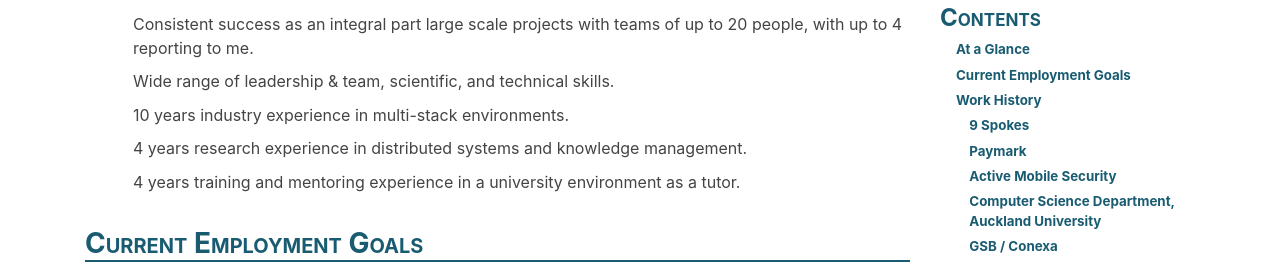
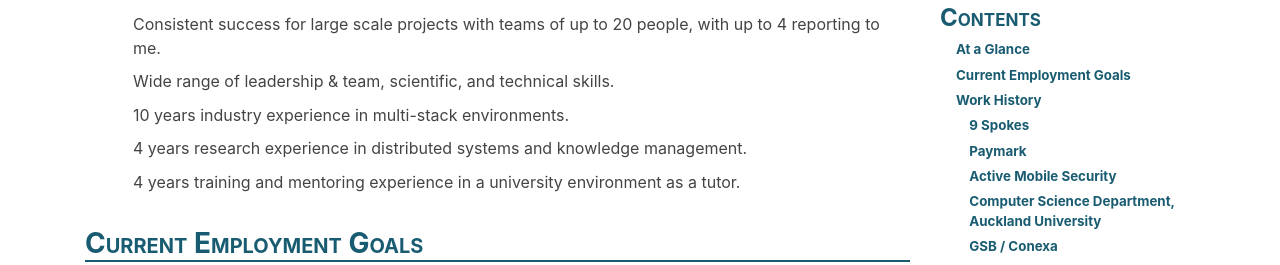
Before and after one commit to sentientlaser/sentientlaser.github.io, a plain HTML site: page index.html in a window 1280 px wide. Shown: the part 428-693 px from the top of the page. Drawn offline with nearby package versions, Linux system fonts and the light colour scheme.

Commit message:
Update index.html

```diff
--- a/index.html
+++ b/index.html
@@ -215,7 +215,7 @@
               <li>Passionate about new technology: always aiming to create the future.</li>
               <li>Rigorous engineering and scientific methodologies: always aiming to build the best.</li>
               <li>Devoted to acquiring and fostering talent: always aiming to encourage excellent teams</li>
-              <li>Consistent success as an integral part large scale projects with teams of up to 20 people, with up to 4 reporting to me.</li>
+              <li>Consistent success for large scale projects with teams of up to 20 people, with up to 4 reporting to me.</li>
               <li>Wide range of leadership & team, scientific, and technical skills.</li>
               <li>10 years industry experience in multi-stack environments.</li>
               <li>4 years research experience in distributed systems and knowledge management.</li>
```
